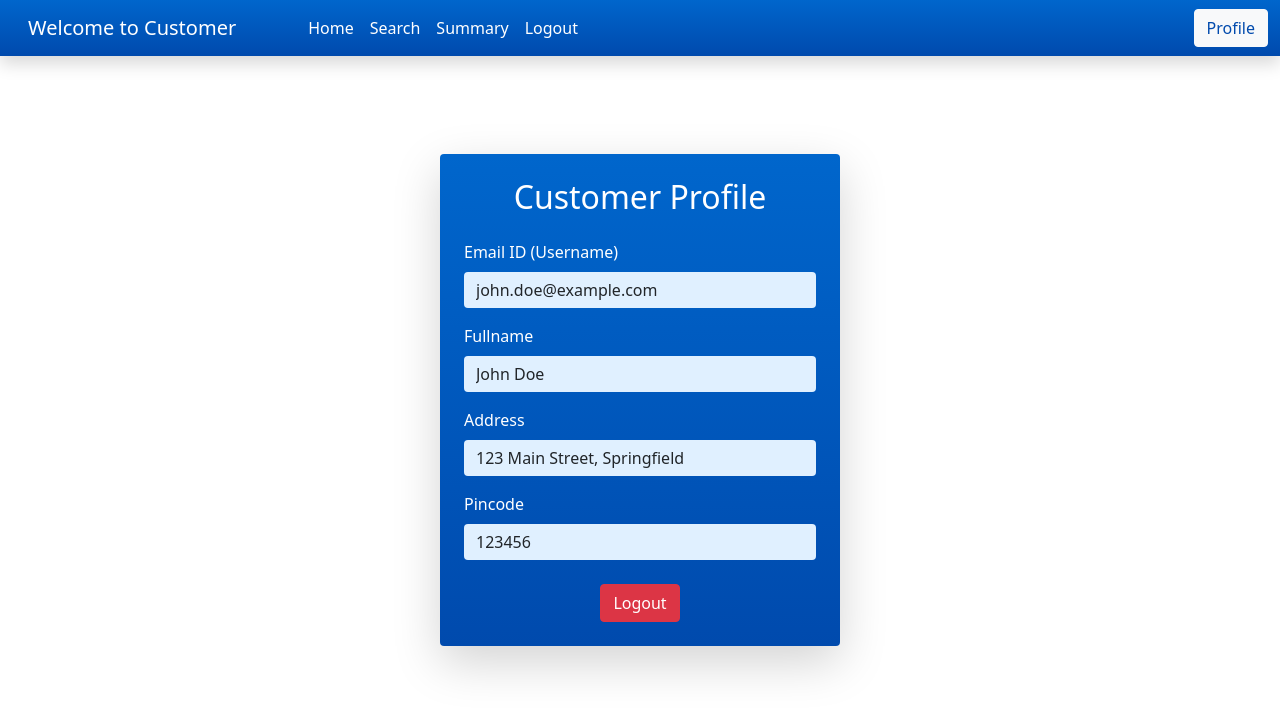
After one commit to raghzzzspace/household_services_backup, a Flask app: page /user/customer_profile in a window 1280 px wide. The commit adds this page. Shown: the top 719 px of the page. Run offline with Flask 3, Linux system fonts and the light colour scheme; some libraries are stand-ins or nearby versions.

Commit message:
added cust routes

```diff
--- a/app.py
+++ b/app.py
@@ -1,3 +1,4 @@
+
 from flask import Flask, render_template, request, redirect, url_for, flash
 from flask_sqlalchemy import SQLAlchemy
 from model import db, Customer, Professional, Admin
@@ -8,7 +9,7 @@ app = Flask(__name__, instance_relative_config=True)
 app.secret_key = secrets.token_hex(16)
 
 # Set the database URI (using the correct SQLite URI format)
-app.config['SQLALCHEMY_DATABASE_URI'] = r"sqlite:///C:/Users/hp/Desktop/household_services_database.db"  # Absolute path for SQLite
+app.config['SQLALCHEMY_DATABASE_URI'] = r"sqlite:///C:/Users/Ishita Tayal/Desktop/household_services.db"  # Absolute path for SQLite
 
 # Disable track modifications (optional)
 app.config['SQLALCHEMY_TRACK_MODIFICATIONS'] = False
@@ -18,8 +19,8 @@ db.init_app(app)
 migrate = Migrate(app, db)
 
 # Create the tables (Only needed on the first run)
-# with app.app_context():
-#     db.create_all()
+with app.app_context():
+    db.create_all()
 
 @app.route("/")
 def index():
@@ -59,6 +60,22 @@ def user_login():
 @app.route('/user/customer_dashboard', methods=['GET'])
 def cust_dashboard():
     return render_template('user/customer_dashboard.html')
+
+@app.route('/user/customer_profile', methods=['GET'])
+def cust_profile():
+    return render_template('user/customer_profile.html')
+
+@app.route('/user/customer_remarks', methods=['GET'])
+def cust_remarks():
+    return render_template('user/customer_remarks.html')
+
+@app.route('/user/customer_search', methods=['GET'])
+def cust_search():
+    return render_template('user/customer_search.html')
+
+@app.route('/user/customer_summary', methods=['GET'])
+def cust_summary():
+    return render_template('user/customer_summary.html')
 
 @app.route('/professional/login', methods=['GET'])
 def service_professional_login():
@@ -195,5 +212,9 @@ def logout():
 
 
 
+@app.route('/user/admin_profile', methods=['GET'])
+def admin_profile():
+    return render_template('/user/admin_profile.html')
+
 if __name__ == "__main__":
     app.run(debug=True, host='0.0.0.0', port=7000)
--- a/templates/user/customer_layout.html
+++ b/templates/user/customer_layout.html
@@ -28,7 +28,7 @@
                         <a class="nav-link" href="/logout" style="color: #ffffff;">Logout</a>
                     </li>
                 </ul>
-                <a href="/user/profile" class="btn btn-light ms-auto" style="color: #004aad;">Profile</a>
+                <a href="/user/customer_profile" class="btn btn-light ms-auto" style="color: #004aad;">Profile</a>
             </div>
         </div>
     </nav>
--- /dev/null
+++ b/templates/user/customer_profile.html
@@ -0,0 +1,35 @@
+{% extends "user/customer_layout.html" %}
+
+{% block content %}
+<div class="d-flex justify-content-center align-items-center" style="min-height: 80vh;">
+    <div class="p-4 shadow-lg rounded"
+        style="max-width: 400px; width: 100%; background: linear-gradient(to bottom, #0066cc, #004aad); color: #ffffff;">
+        <h2 class="text-center mb-4" style="color: #ffffff;">Customer Profile</h2>
+        <form>
+            <div class="mb-3">
+                <label for="email" class="form-label">Email ID (Username)</label>
+                <input type="email" class="form-control" id="email" name="email" value="john.doe@example.com" readonly
+                    style="border: none; background-color: #e0f0ff;">
+            </div>
+            <div class="mb-3">
+                <label for="fullname" class="form-label">Fullname</label>
+                <input type="text" class="form-control" id="fullname" name="fullname" value="John Doe" readonly
+                    style="border: none; background-color: #e0f0ff;">
+            </div>
+            <div class="mb-3">
+                <label for="address" class="form-label">Address</label>
+                <input type="text" class="form-control" id="address" name="address" value="123 Main Street, Springfield"
+                    readonly style="border: none; background-color: #e0f0ff;">
+            </div>
+            <div class="mb-3">
+                <label for="pincode" class="form-label">Pincode</label>
+                <input type="text" class="form-control" id="pincode" name="pincode" value="123456" readonly
+                    style="border: none; background-color: #e0f0ff;">
+            </div>
+            <div class="d-flex justify-content-center mt-4">
+                <a href="/" class="btn btn-danger">Logout</a>
+            </div>
+        </form>
+    </div>
+</div>
+{% endblock %}
```
Also changed, not shown: model.py (+37 -0 lines), templates/user/admin_profile.html (added, +35 -0 lines).
